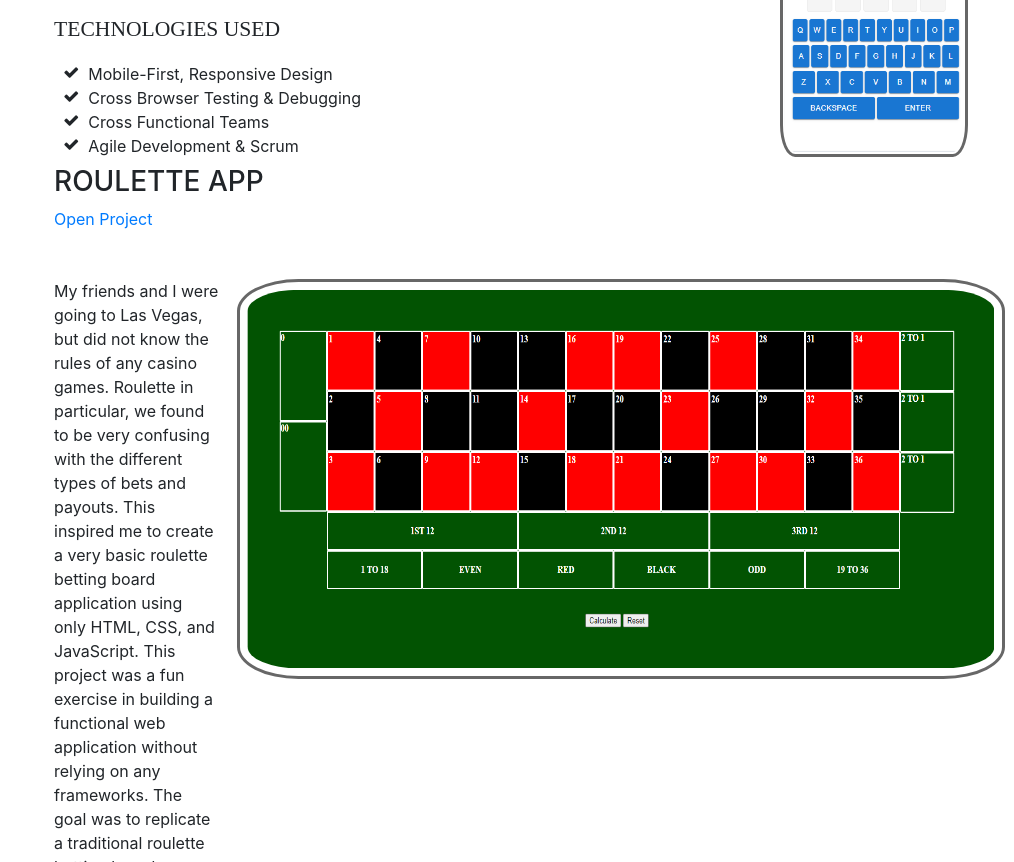
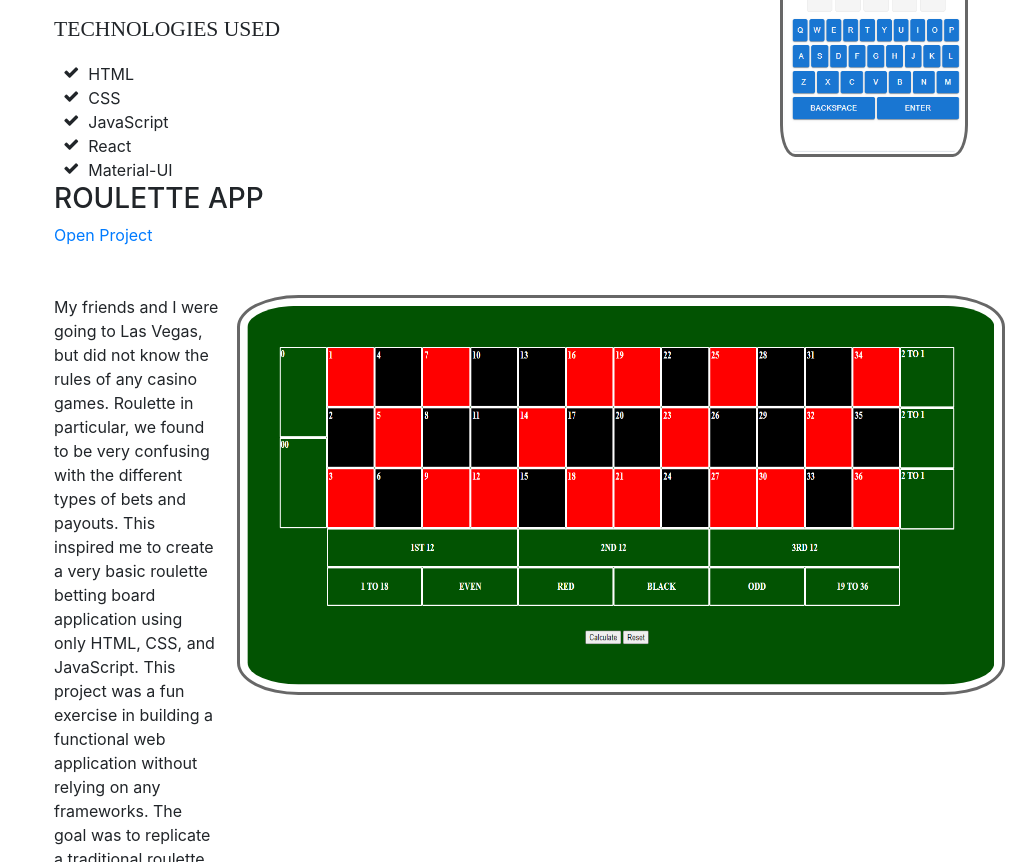
Before and after one commit to apani47135/MyPortfolio, a website with bundled scripts: page index.html in a window 1280 px wide. Shown: the part 3713-4575 px from the top of the page, without its empty margins (266-1280 px from the left). Built offline with nearby package versions, Linux system fonts and the light colour scheme; a web font is replaced by a local one.

Commit message:
Updated technologies section

```diff
--- a/index.html
+++ b/index.html
@@ -265,19 +265,23 @@
             <ul class="fa-ul mb-0">
               <li>
                 <i class="fa-li fa fa-check"></i>
-                Mobile-First, Responsive Design
+                HTML
               </li>
               <li>
                 <i class="fa-li fa fa-check"></i>
-                Cross Browser Testing &amp; Debugging
+                CSS
               </li>
               <li>
                 <i class="fa-li fa fa-check"></i>
-                Cross Functional Teams
+                JavaScript
               </li>
               <li>
                 <i class="fa-li fa fa-check"></i>
-                Agile Development &amp; Scrum
+                React
+              </li>
+              <li>
+                <i class="fa-li fa fa-check"></i>
+                Material-UI
               </li>
             </ul>
           </div>
```
